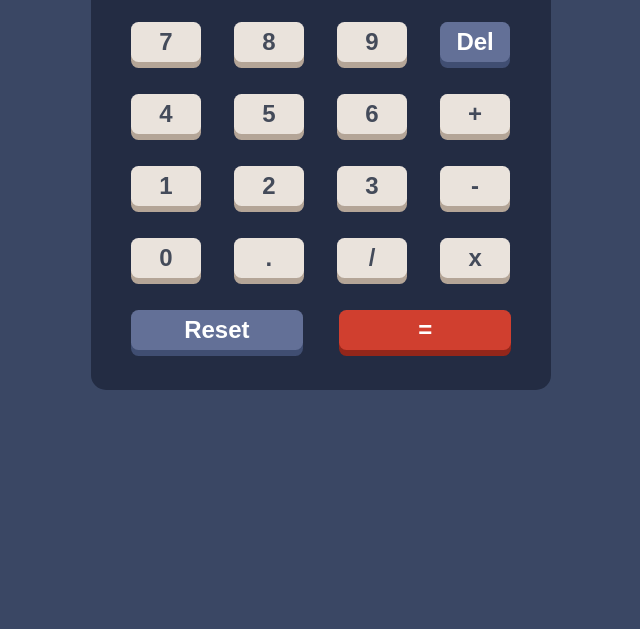
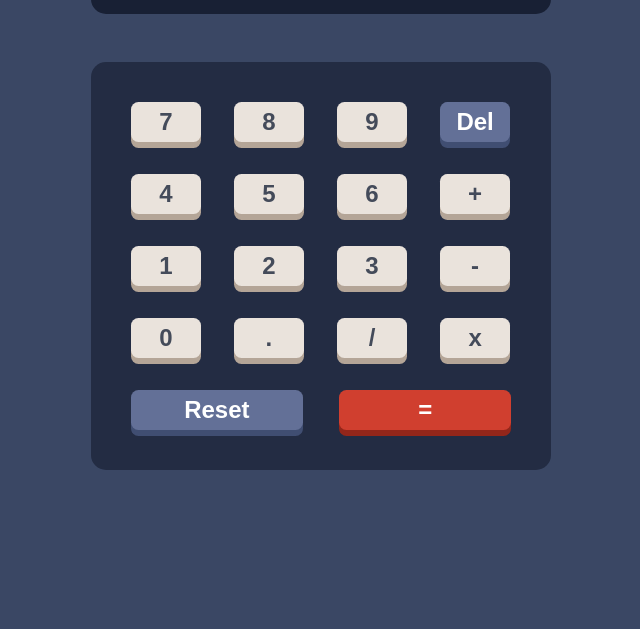
Before and after one commit to MaximHr/calculator, a plain HTML site: page index.html in a window 1280 px wide. Shown: the part 331-960 px from the top of the page, without its empty margins (319-959 px from the left). Before the commit the page ends 800 px from the top, so only its background shows below. Drawn offline with Linux system fonts and the light colour scheme.

Commit message:
Update style.css

```diff
--- a/style.css
+++ b/style.css
@@ -37,7 +37,8 @@ body {
     justify-content: center;
     align-items: center;
     height: 100vh;
-    overflow: hidden;
+    overflow-x: hidden;
+    margin: 5rem 0;
     font-family: 'Spartan', sans-serif;
     font-weight: 700;
 }
```
